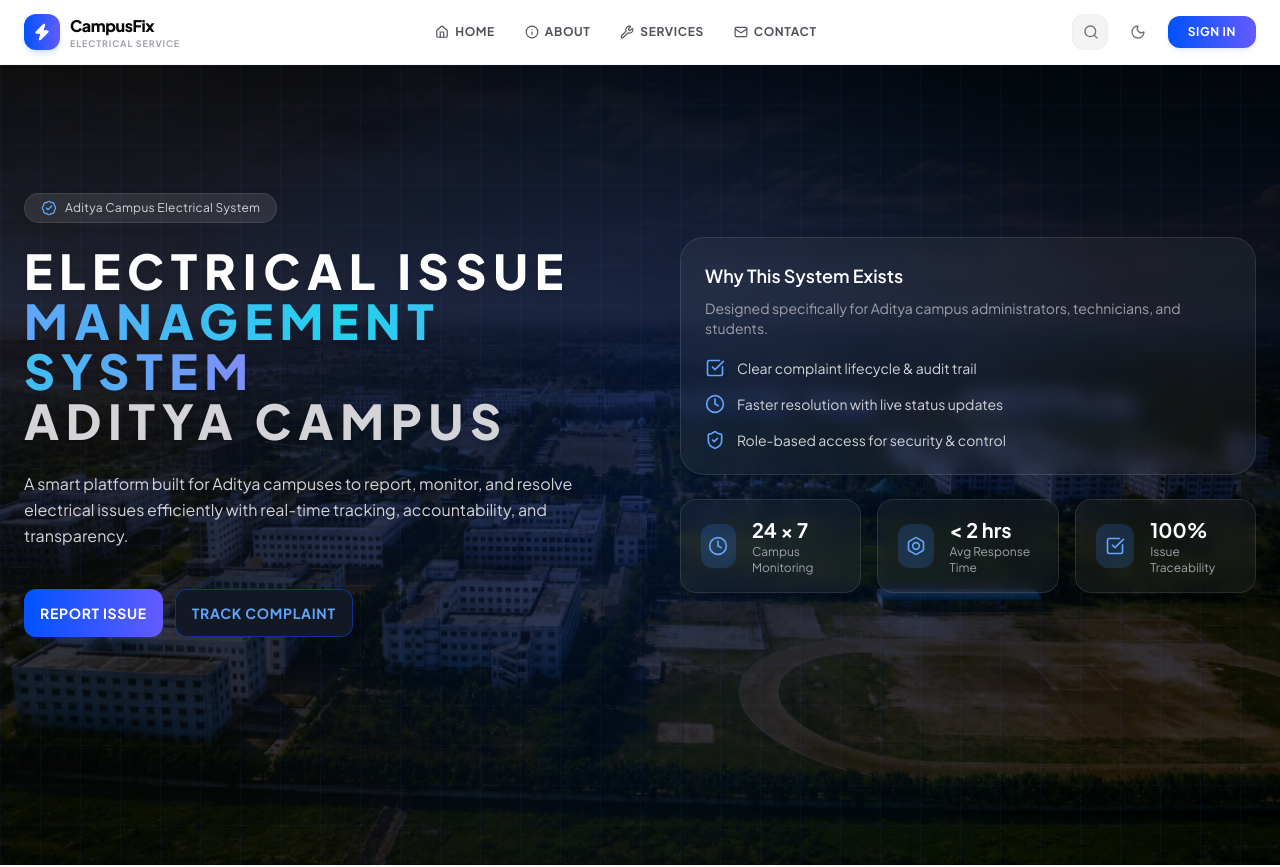
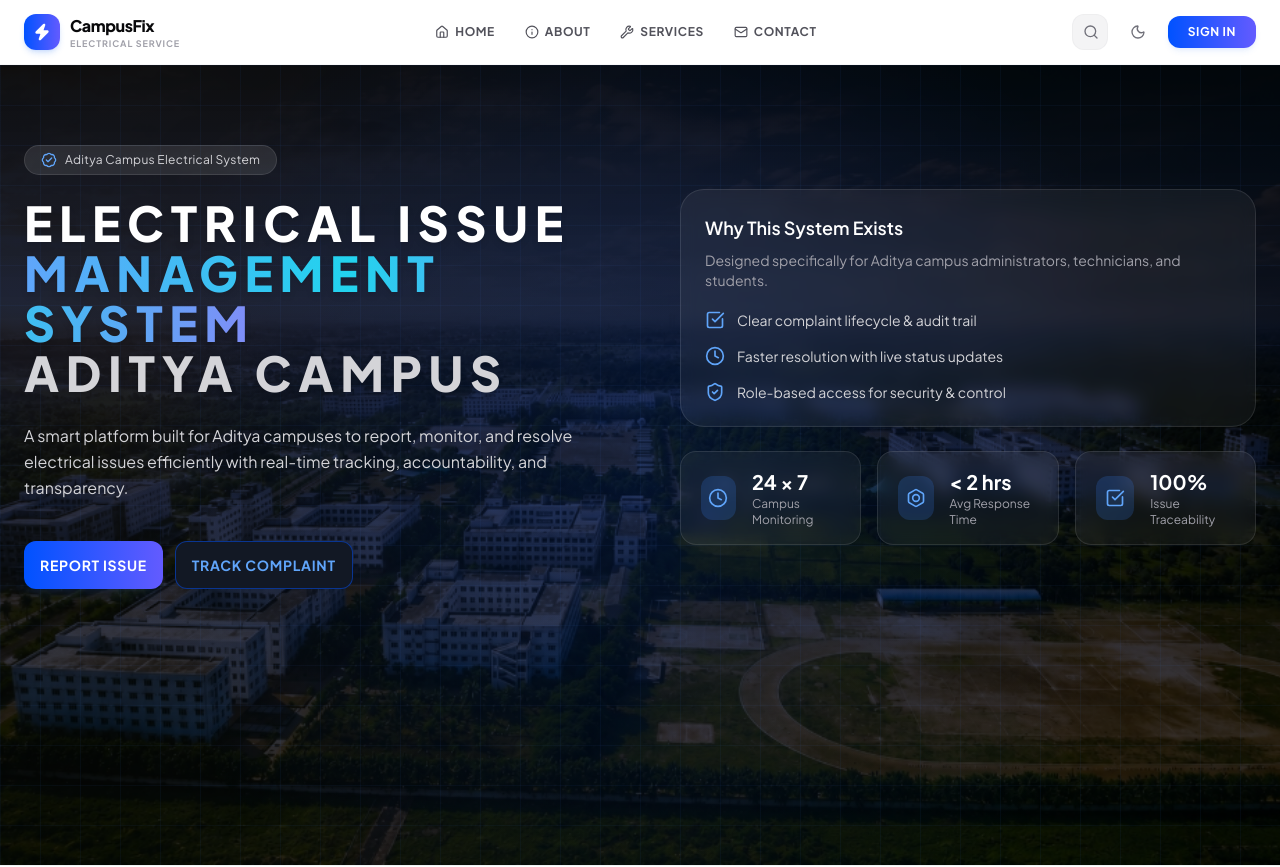
Before and after one commit to maheshdhulipudi45/CampusFix-Main, a React (Vite) app in the folder Frontend/: page / in a window 1280 px wide. Shown: the top 867 px of the page. Built offline with nearby package versions, Linux system fonts and the light colour scheme.

Commit message:
Decrease space between navbar and hero section

```diff
--- a/Frontend/src/pages/HeroSection.jsx
+++ b/Frontend/src/pages/HeroSection.jsx
@@ -855,7 +855,7 @@
         variants={container}
         initial="hidden"
         animate="visible"
-        className="relative z-10 mx-auto max-w-7xl px-6 pt-32 pb-24"
+        className="relative z-10 mx-auto max-w-7xl px-6 pt-16 pb-20 md:pt-20 md:pb-24"
       >
         <div className="grid grid-cols-1 lg:grid-cols-2 gap-20 items-center">
 
```
